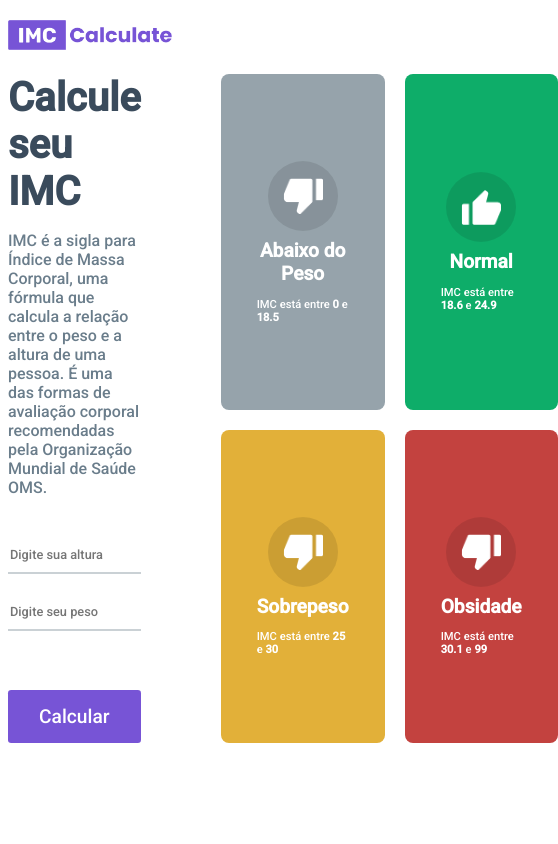
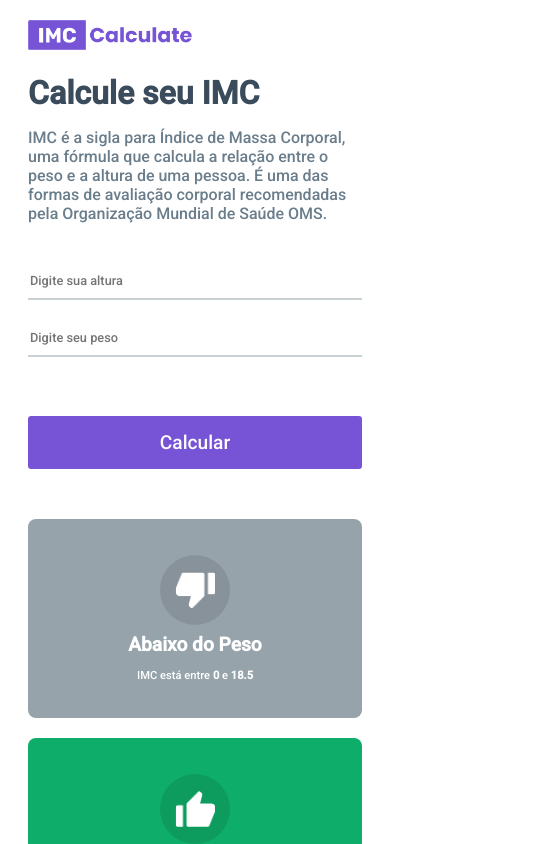
Before and after one commit to antoniocarlosrs/IMC_Calculate_React, a React (Vite) app: page / in a window 390 px wide. Shown: the top 844 px of the page, 558 px wide, since content can reach past the window. Built offline with nearby package versions, Linux system fonts and the light colour scheme.

Commit message:
Responsividade

```diff
--- a/src/App.module.css
+++ b/src/App.module.css
@@ -4,6 +4,11 @@
 }
 body {
     font-size: Arial, Helvetica, sans-serif;
+}
+
+/* Respiro no final */
+.main {
+    padding-bottom: 30px;
 }
 
 .headerContainer {
@@ -126,3 +131,41 @@ input[type=number] {
     /* background: #9b82dd; */
     background: #3A4B5C;
 }
+
+/* Responsividade */
+
+@media (max-width: 885px) {
+    header {
+        padding: 0 20px;
+    }
+
+    .container {
+        padding: 0 20px;
+        flex-direction: column;
+    }
+
+    .container .lefSide {
+        margin-right: 0;
+    }
+
+    .container .rightSide {
+        margin-left: 0;
+        margin-top: 50px;
+    }
+
+    .container .rightSide .rightArrow {
+        margin-left: 0;
+        margin-top: 0;
+        border-radius: 8px 1px 8px 1px;
+    }
+}
+
+@media (max-width: 450px) {
+    .container .rightSide .grid {
+        grid-template-columns: 1fr;
+    }
+
+    .container .lefSide h1 {
+        font-size: 2rem;
+    }
+}
```
